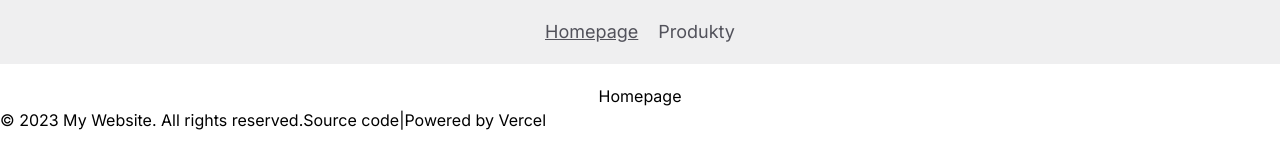
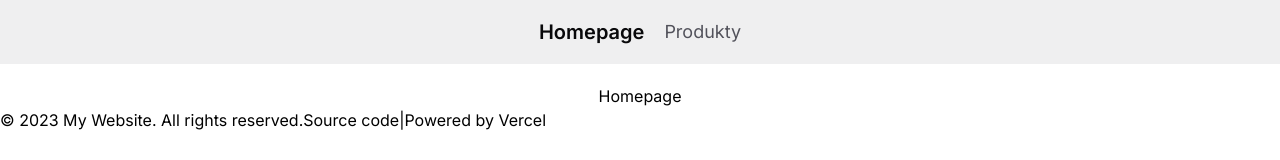
Before and after one commit to MateuszSzczukiewicz/ecommerce, a Next.js app: page / in a window 1280 px wide. Shown: the top 160 px of the page. Built offline with nearby package versions, Linux system fonts and the light colour scheme.

Commit message:
Added generic routes and active class name

```diff
--- a/src/ui/atoms/ActiveLink.tsx
+++ b/src/ui/atoms/ActiveLink.tsx
@@ -1,18 +1,28 @@
 "use client";
 import Link from "next/link";
+import { type ReactNode } from "react";
 import clsx from "clsx";
 import { usePathname } from "next/navigation";
-import { type ReactNode } from "react";
+import { type Route } from "next";
 
-export const ActiveLink = ({ href, children }: { href: string; children: ReactNode }) => {
+type ActiveLinkProps<T extends string> = {
+	href: Route<T>;
+	children: ReactNode;
+};
+
+export const ActiveLink = <T extends string>({ href, children }: ActiveLinkProps<T>) => {
 	const pathname = usePathname();
+
 	const isActive = pathname === href;
+	const activeClassName = `text-zinc-950 font-semibold text-xl`;
+
 	return (
 		<Link
 			href={{ pathname: href }}
 			className={clsx(`h-full text-lg text-zinc-600 hover:text-zinc-950`, {
-				underline: isActive,
+				[activeClassName]: isActive,
 			})}
+			aria-current="page"
 		>
 			{children}
 		</Link>
```
